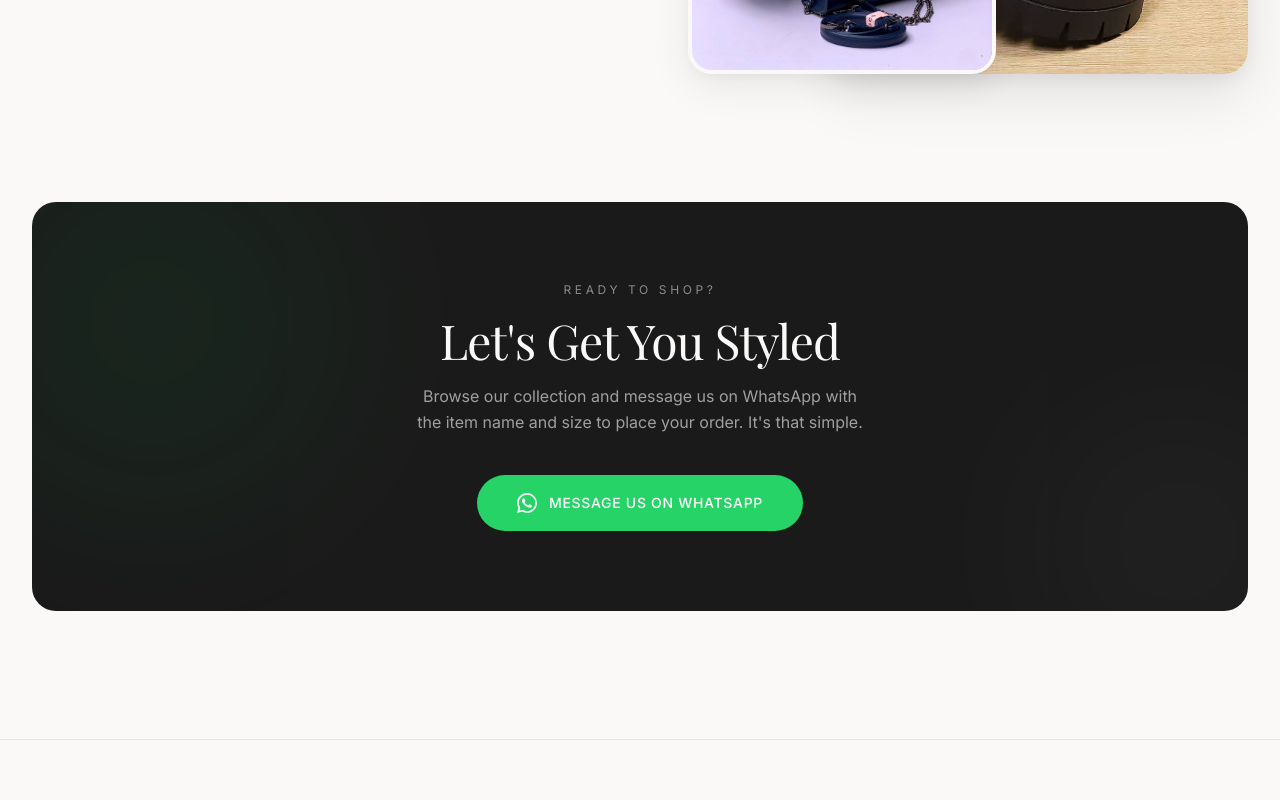
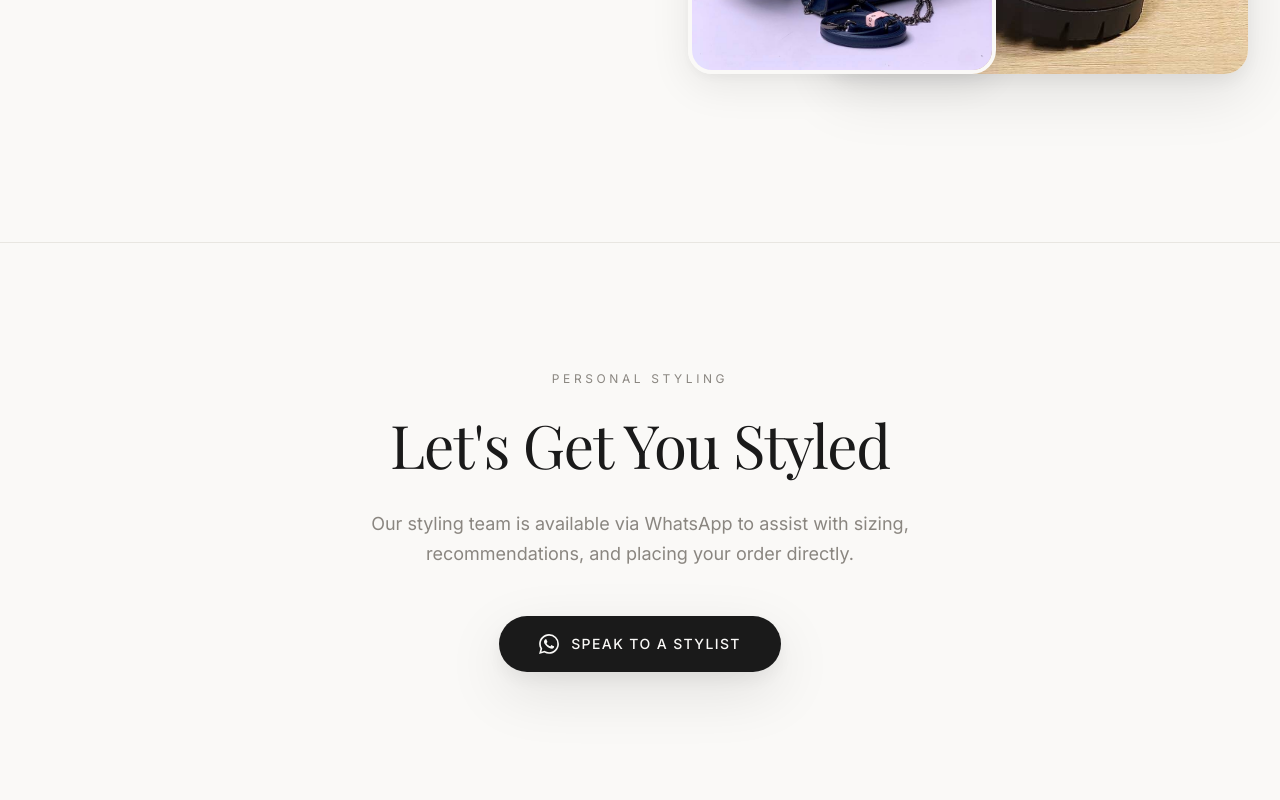
Before and after one commit to Xconmax245/tripleW, a Next.js app: page / in a window 1280 px wide. Shown: the part 3040-3840 px from the top of the page. Built offline with nearby package versions, Linux system fonts and the light colour scheme; no server answers; the database is empty.

Commit message:
Revamp WhatsApp CTA section to be elegant and editorial

```diff
--- a/src/app/(storefront)/page.tsx
+++ b/src/app/(storefront)/page.tsx
@@ -361,32 +361,36 @@ export default async function HomePage() {
         </div>
       </section>
 
-      {/* ─── 5. WhatsApp CTA — Premium card style ─── */}
-      <section className="mx-auto max-w-7xl px-5 sm:px-8 pb-20 sm:pb-32">
-        <div
-          data-aos="zoom-in-up"
-          className="relative overflow-hidden rounded-3xl bg-foreground text-background px-8 sm:px-16 py-16 sm:py-20 text-center"
-        >
-          {/* Decorative blobs */}
-          <div className="glow-blob w-[400px] h-[400px] bg-whatsapp/40 -top-20 -left-20 opacity-20" />
-          <div className="glow-blob w-[300px] h-[300px] bg-white/20 -bottom-20 -right-20 opacity-10" />
-
-          <div className="relative z-10">
-            <p className="text-xs uppercase tracking-[0.3em] text-background/50 font-body mb-4">
-              Ready to Shop?
-            </p>
-            <h2 className="font-display text-3xl sm:text-4xl lg:text-5xl tracking-tight mb-4">
-              Let&apos;s Get You Styled
-            </h2>
-            <p className="text-background/60 font-body text-sm sm:text-base mb-10 max-w-md mx-auto leading-relaxed">
-              Browse our collection and message us on WhatsApp with the item
-              name and size to place your order. It&apos;s that simple.
-            </p>
+      {/* ─── 5. WhatsApp CTA — Editorial ─── */}
+      <section className="relative border-t border-border mt-10">
+        <div className="mx-auto max-w-4xl px-5 sm:px-8 py-24 sm:py-32 text-center">
+          <p
+            data-aos="fade-up"
+            className="text-xs uppercase tracking-[0.3em] text-muted font-body mb-4 sm:mb-6"
+          >
+            Personal Styling
+          </p>
+          <h2
+            data-aos="fade-up"
+            data-aos-delay="100"
+            className="font-display text-4xl sm:text-5xl lg:text-6xl tracking-tight mb-6 sm:mb-8"
+          >
+            Let&apos;s Get You Styled
+          </h2>
+          <p
+            data-aos="fade-up"
+            data-aos-delay="200"
+            className="text-muted font-body text-base sm:text-lg mb-12 max-w-xl mx-auto leading-relaxed"
+          >
+            Our styling team is available via WhatsApp to assist with sizing,
+            recommendations, and placing your order directly.
+          </p>
+          <div data-aos="fade-up" data-aos-delay="300">
             <a
               href={`https://wa.me/${getCleanWhatsAppNumber(settings?.whatsapp_number)}`}
               target="_blank"
               rel="noopener noreferrer"
-              className="inline-flex items-center gap-3 bg-whatsapp text-white px-10 py-4.5 rounded-full text-sm font-medium uppercase tracking-wider hover:bg-whatsapp-hover hover:scale-105 hover:shadow-soft-xl active:scale-95 transition-all duration-300 btn-press"
+              className="inline-flex items-center gap-3 bg-foreground text-background px-10 py-4.5 rounded-full text-sm font-medium uppercase tracking-widest hover:bg-foreground/90 hover:scale-[1.02] active:scale-[0.98] transition-all duration-300 shadow-soft-xl btn-press group"
             >
               <svg
                 width="20"
@@ -394,10 +398,11 @@ export default async function HomePage() {
                 viewBox="0 0 24 24"
                 fill="currentColor"
                 aria-hidden="true"
+                className="group-hover:text-whatsapp transition-colors duration-300"
               >
                 <path d="M17.472 14.382c-.297-.149-1.758-.867-2.03-.967-.273-.099-.471-.148-.67.15-.197.297-.767.966-.94 1.164-.173.199-.347.223-.644.075-.297-.15-1.255-.463-2.39-1.475-.883-.788-1.48-1.761-1.653-2.059-.173-.297-.018-.458.13-.606.134-.133.298-.347.446-.52.149-.174.198-.298.298-.497.099-.198.05-.371-.025-.52-.075-.149-.669-1.612-.916-2.207-.242-.579-.487-.5-.669-.51-.173-.008-.371-.01-.57-.01-.198 0-.52.074-.792.372-.272.297-1.04 1.016-1.04 2.479 0 1.462 1.065 2.875 1.213 3.074.149.198 2.096 3.2 5.077 4.487.709.306 1.262.489 1.694.625.712.227 1.36.195 1.871.118.571-.085 1.758-.719 2.006-1.413.248-.694.248-1.289.173-1.413-.074-.124-.272-.198-.57-.347m-5.421 7.403h-.004a9.87 9.87 0 01-5.031-1.378l-.361-.214-3.741.982.998-3.648-.235-.374a9.86 9.86 0 01-1.51-5.26c.001-5.45 4.436-9.884 9.888-9.884 2.64 0 5.122 1.03 6.988 2.898a9.825 9.825 0 012.893 6.994c-.003 5.45-4.437 9.884-9.885 9.884m8.413-18.297A11.815 11.815 0 0012.05 0C5.495 0 .16 5.335.157 11.892c0 2.096.547 4.142 1.588 5.945L.057 24l6.305-1.654a11.882 11.882 0 005.683 1.448h.005c6.554 0 11.89-5.335 11.893-11.893a11.821 11.821 0 00-3.48-8.413z" />
               </svg>
-              Message Us on WhatsApp
+              Speak to a Stylist
             </a>
           </div>
         </div>
```
